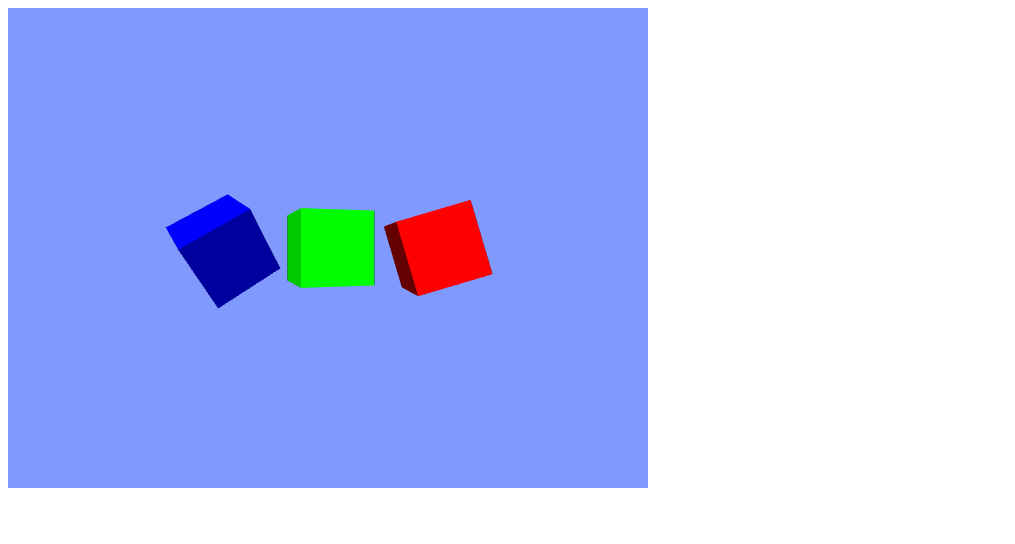
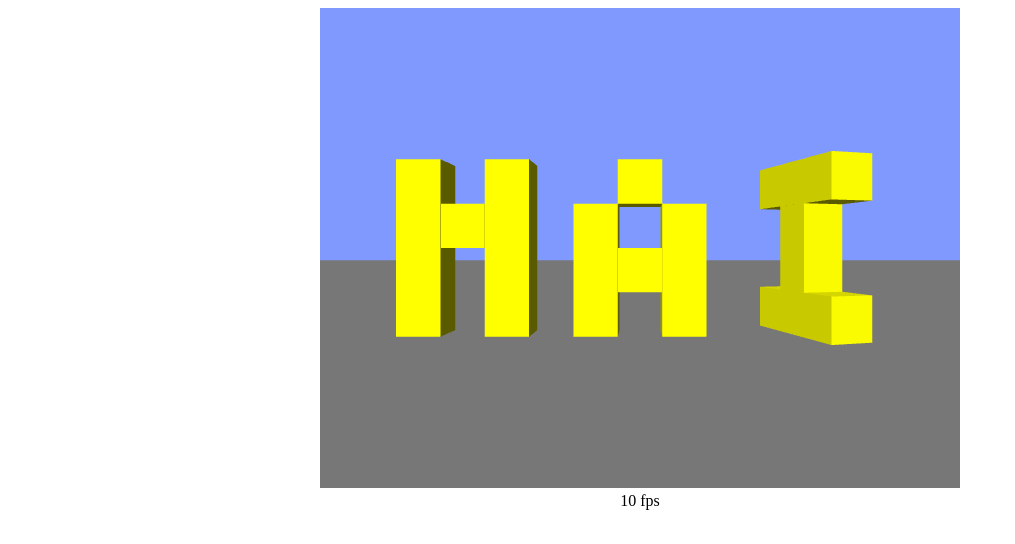
Before and after one commit to 0e4ef622/maybe-an-webgl-thing, a plain HTML site: page index.html in a window 1280 px wide. Shown: the whole page, without its empty margins (0-1015 px from the left). Drawn offline with Linux system fonts and the light colour scheme; animation ran at ten frames a second.

Commit message:
oops i waited too long before committing
an lot of changes happened. thats all you need to know

```diff
--- a/game.js
+++ b/game.js
@@ -1,21 +1,70 @@
+// TODO fullscreen
 var world = new World();
 
 (function() {
 
-    world.objects.push(new Cube(3, 0, 0, 255));
-    world.objects.push(new Cube(0, 0, 0, 0, 255));
-    world.objects.push(new Cube(-3, 0, 0, 0, 0, 255));
-    world.camera.pos.z = -10;
+    // H
+    world.objects.push(new Cube(-4, .5, 0, 230, 230, 0, 255));
+    world.objects.push(new Cube(-5, 0, 0, 230, 230, 0, 255, 1, 4, 1));
+    world.objects.push(new Cube(-3, 0, 0, 230, 230, 0, 255, 1, 4, 1));
+    // A
+    world.objects.push(new Cube(0, -.5, 0, 230, 230, 0, 255));
+    world.objects.push(new Cube(-1, -.5, 0, 230, 230, 0, 255, 1, 3, 1));
+    world.objects.push(new Cube(1, -.5, 0, 230, 230, 0, 255, 1, 3, 1));
+    world.objects.push(new Cube(0, 1.5, 0, 230, 230, 0, 255));
+    // I
+    world.objects.push(new Cube(4, 0, 0, 230, 230, 0, 255, 1, 2, 1));
+    world.objects.push(new Cube(4, 1.5, 0, 230, 230, 0, 255, 3, 1, 1));
+    world.objects.push(new Cube(4, -1.5, 0, 230, 230, 0, 255, 3, 1, 1));
+    // A
+    world.objects.push(new Cube(5, -.5, 26, 0, 150, 0, 255));
+    world.objects.push(new Cube(6, -.5, 26, 0, 150, 0, 255, 1, 3, 1));
+    world.objects.push(new Cube(4, -.5, 26, 0, 150, 0, 255, 1, 3, 1));
+    world.objects.push(new Cube(5, 1.5, 26, 0, 150, 0, 255));
+    // S
+    world.objects.push(new Cube(2, .5, 26, 0, 150, 0, 255));
+    world.objects.push(new Cube(1.5, 1.5, 26, 0, 150, 0, 255, 2, 1, 1));
+    world.objects.push(new Cube(1, -.5, 26, 0, 150, 0, 255));
+    world.objects.push(new Cube(1.5, -1.5, 26, 0, 150, 0, 255, 2, 1, 1));
+    // D
+    world.objects.push(new Cube(-1, 0, 26, 0, 150, 0, 255, 1, 4, 1));
+    world.objects.push(new Cube(-2, -1.5, 26, 0, 150, 0, 255));
+    world.objects.push(new Cube(-2, 1.5, 26, 0, 150, 0, 255));
+    world.objects.push(new Cube(-3, 0, 26, 0, 150, 0, 255, 1, 2, 1));
+    // F
+    world.objects.push(new Cube(-5, 0, 26, 0, 150, 0, 255, 1, 4, 1));
+    world.objects.push(new Cube(-6.5, 1.5, 26, 0, 150, 0, 255, 2, 1, 1));
+    world.objects.push(new Cube(-6, -.5, 26, 0, 150, 0, 255));
+    // teh graund
+    world.objects.push(new Cube(0, -3, 0, 128, 128, 128, 255, 200, 1, 200));
 
+    world.camera.pos.z = -13;
+
+    var pressedKeys = {};
     var pt = (new Date()).getTime();
     setInterval(function() {
         var t = (new Date()).getTime();
         var dt = t - pt;
         pt = t;
-        world.objects[0].rotate(0, 0, dt/1000);
-        world.objects[1].rotate(0, dt/1000, 0);
-        world.objects[2].rotate(Math.sqrt(1/3)*dt/1000, Math.sqrt(1/3)*dt/1000, Math.sqrt(1/3)*dt/1000);
+
+        world.objects[7].rotate(0, dt/1000, 0);
+        world.objects[8].rotate(0, dt/1000, 0);
+        world.objects[9].rotate(0, dt/1000, 0);
+
+        pressedKeys['U+0057'] && world.camera.move(0, 0, .1);
+        pressedKeys['U+0041'] && world.camera.move(.1, 0, 0);
+        pressedKeys['U+0053'] && world.camera.move(0, 0, -.1);
+        pressedKeys['U+0044'] && world.camera.move(-.1, 0, 0);
+        pressedKeys['U+0051'] && world.camera.move(0, .1, 0);
+        pressedKeys['U+0045'] && world.camera.move(0, -.1, 0);
     }, 10);
+
+    window.addEventListener("keydown", function(e) {
+        pressedKeys[e.key || e.keyIdentifier] = 1;
+    });
+    window.addEventListener("keyup", function(e) {
+        pressedKeys[e.key || e.keyIdentifier] = 0;
+    });
 
     window.addEventListener("load", function() {
         var cnv = document.getElementById("cnv");
@@ -54,13 +103,14 @@ var world = new World();
             else cnv.requestPointerLock();
         });
 
-        document.addEventListener("mousemove", function(e) {
+        window.addEventListener("mousemove", function(e) {
             if (document.pointerLockElement != cnv) return;
             yaw += e.movementX/300;
             pitch += e.movementY/300;
 
             world.camera.resetRotation().rotate(0, yaw, 0).rotate(pitch, 0, 0);
         });
+
     });
 
 })();
@@ -68,7 +118,7 @@ var world = new World();
 
 function World() {
     this.objects = [];
-    this.camera = new Generic();
+    this.camera = new Camera();
     this.lighting = {
         ambient: { // 0 to 255
             r: 100,
@@ -76,9 +126,9 @@ function World() {
             b: 100
         },
         lightDir: { // unit vector
-            x: .207514,
-            y: -.691714,
-            z: -.691714
+            x: .267261,
+            y: -.534522,
+            z: -.801784
         }
     };
 }
@@ -128,10 +178,7 @@ function Generic(x, y, z) {
 
         var r = mat3xmat3([ cy*cz, sx*sy*cz-cx*sz, cx*sy*cz+sx*sz,
                 cy*sz, sx*sy*sz+cx*cz, cx*sy*sz-sx*cz,
-                -sy,          sx*cy,          cx*cy ],
-                [ this.tmat[0], this.tmat[1], this.tmat[2],
-                this.tmat[4], this.tmat[5], this.tmat[6],
-                this.tmat[8], this.tmat[9], this.tmat[10] ]);
+                -sy,          sx*cy,          cx*cy ], mat4tomat3(this.tmat));
         this.tmat = [
                 r[0], r[1], r[2],  this.tmat[3],
                 r[3], r[4], r[5],  this.tmat[7],
@@ -150,39 +197,35 @@ function Generic(x, y, z) {
         ];
         return this;
     };
+    this.move = function(x, y, z) {
+        var r = this.tmat;
+        this.tmat = [
+            r[0], r[1], r[2], x*r[0]+y*r[1]+z*r[2]+r[3],
+            r[4], r[5], r[6], x*r[4]+y*r[5]+z*r[6]+r[7],
+            r[8], r[9], r[10], x*r[8]+y*r[9]+z*r[10]+r[11],
+            r[12], r[13], r[14], r[15]
+        ];
+        return this;
+    };
 }
 
-/*function Camera(x, y, z) { // camera needs its own special rotate function :P
+function Camera(x, y, z) { // camera needs its own special move function for some reason .-.
     Generic.call(this, x, y, z);
 
-    this.rotate = function(x, y, z) { // radians
-        var c = Math.cos,
-            s = Math.sin,
-            cx = c(x),
-            sx = s(x),
-            cy = c(y),
-            sy = s(y),
-            cz = c(z),
-            sz = s(z);
-
-        var r = mat3xmat3([ cy*cz, sx*sy*cz-cx*sz, cx*sy*cz+sx*sz,
-                cy*sz, sx*sy*sz+cx*cz, cx*sy*sz-sx*cz,
-                -sy,          sx*cy,          cx*cy ],
-                [ this.tmat[0], this.tmat[1], this.tmat[2],
-                this.tmat[4], this.tmat[5], this.tmat[6],
-                this.tmat[8], this.tmat[9], this.tmat[10] ]);
-        this.tmat = new Float32Array([                                                     // ┌            ┐┌            ┐
-                r[0], r[1], r[2],  r[0]*this.tmat[3]+r[1]*this.tmat[7]+r[2]*this.tmat[11], // │ the      0 ││ 1  0  0  x │
-                r[3], r[4], r[5],  r[3]*this.tmat[3]+r[4]*this.tmat[7]+r[5]*this.tmat[11], // │ rotation 0 ││ 0  1  0  y │
-                r[6], r[7], r[8],  r[6]*this.tmat[3]+r[7]*this.tmat[7]+r[8]*this.tmat[11], // │ matrix   0 ││ 0  0  1  z │
-                   0,    0,    0,             1                                            // │ 0  0  0  1 ││ 0  0  0  1 │
-        ]);                                                                                // └            ┘└            ┘
-
+    this.move = function(x, y, z) {
+        var m = this.tmat;
+        var r = mat3inverse(mat4tomat3(m));
+        this.tmat = [
+            r[0], r[3], r[6], x*r[0]+y*r[1]+z*r[2]+m[3],
+            r[1], r[4], r[7], x*r[3]+y*r[4]+z*r[5]+m[7],
+            r[2], r[5], r[8], x*r[6]+y*r[7]+z*r[8]+m[11],
+            m[12], m[13], m[14], m[15]
+        ];
         return this;
     };
-}*/
+}
 
-function Cube(x, y, z, r, g, b, a) {
+function Cube(x, y, z, r, g, b, a, sx, sy, sz) {
     x = typeof x == "undefined" ? 0 : x;
     y = typeof y == "undefined" ? 0 : y;
     z = typeof z == "undefined" ? 0 : z;
@@ -190,8 +233,15 @@ function Cube(x, y, z, r, g, b, a) {
     g = typeof g == "undefined" ? 0 : g;
     b = typeof b == "undefined" ? 0 : b;
     a = typeof a == "undefined" ? 255 : a;
+    sx = typeof sx == "undefined" ? 1 : sx;
+    sy = typeof sy == "undefined" ? 1 : sy;
+    sz = typeof sz == "undefined" ? 1 : sz;
 
     Generic.call(this, x, y, z);
+
+    this.tmat[0] = sx;
+    this.tmat[5] = sy;
+    this.tmat[10] = sz;
 
     this.color = {
         r: r,
@@ -236,6 +286,22 @@ function mat4transpose(m) {
     ];
 }
 
+function mat3transpose(m) {
+    return [
+        m[0], m[3], m[6],
+        m[1], m[4], m[7],
+        m[2], m[5], m[8]
+    ];
+}
+
+function mat4tomat3(m) {
+    return [
+        m[0], m[1], m[2],
+        m[4], m[5], m[6],
+        m[8], m[9], m[10]
+    ];
+}
+
 function mat3xmat3(a, b) {
     return [a[0]*b[0]+a[1]*b[3]+a[2]*b[6],a[0]*b[1]+a[1]*b[4]+a[2]*b[7],a[0]*b[2]+a[1]*b[5]+a[2]*b[8],a[3]*b[0]+a[4]*b[3]+a[5]*b[6],a[3]*b[1]+a[4]*b[4]+a[5]*b[7],a[3]*b[2]+a[4]*b[5]+a[5]*b[8],a[6]*b[0]+a[7]*b[3]+a[8]*b[6],a[6]*b[1]+a[7]*b[4]+a[8]*b[7],a[6]*b[2]+a[7]*b[5]+a[8]*b[8]];
 }
--- a/index.html
+++ b/index.html
@@ -4,9 +4,16 @@
 <meta charset="utf-8">
 <script src="game.js"></script>
 <script src="render.js"></script>
+<style>
+body {
+    text-align: center;
+}
+</style>
 </head>
 <body>
 <canvas id="cnv">Your browser does not support
 the HTML5 canvas.</canvas>
+<br/>
+<span id="fps"></span>
 </body>
 </html>
--- a/render.js
+++ b/render.js
@@ -3,35 +3,35 @@ window.addEventListener("load", function(){
     var cube = {};
     cube.vertices = new Float32Array([
             // front face    normal vector
-            1, -1, -1,       0,  0, -1,
-            1,  1, -1,       0,  0, -1,
-           -1,  1, -1,       0,  0, -1,
-           -1, -1, -1,       0,  0, -1,
+            .5, -.5, -.5,       0,  0, -1,
+            .5,  .5, -.5,       0,  0, -1,
+           -.5,  .5, -.5,       0,  0, -1,
+           -.5, -.5, -.5,       0,  0, -1,
             // back face
-           -1, -1,  1,       0,  0,  1,
-           -1,  1,  1,       0,  0,  1,
-            1,  1,  1,       0,  0,  1,
-            1, -1,  1,       0,  0,  1,
+           -.5, -.5,  .5,       0,  0,  1,
+           -.5,  .5,  .5,       0,  0,  1,
+            .5,  .5,  .5,       0,  0,  1,
+            .5, -.5,  .5,       0,  0,  1,
             // left face
-           -1, -1, -1,      -1,  0,  0,
-           -1,  1, -1,      -1,  0,  0,
-           -1,  1,  1,      -1,  0,  0,
-           -1, -1,  1,      -1,  0,  0,
+           -.5, -.5, -.5,      -1,  0,  0,
+           -.5,  .5, -.5,      -1,  0,  0,
+           -.5,  .5,  .5,      -1,  0,  0,
+           -.5, -.5,  .5,      -1,  0,  0,
             // right face
-            1, -1,  1,       1,  0,  0,
-            1,  1,  1,       1,  0,  0,
-            1,  1, -1,       1,  0,  0,
-            1, -1, -1,       1,  0,  0,
+            .5, -.5,  .5,       1,  0,  0,
+            .5,  .5,  .5,       1,  0,  0,
+            .5,  .5, -.5,       1,  0,  0,
+            .5, -.5, -.5,       1,  0,  0,
             // top face
-            1,  1, -1,       0,  1,  0,
-            1,  1,  1,       0,  1,  0,
-           -1,  1,  1,       0,  1,  0,
-           -1,  1, -1,       0,  1,  0,
+            .5,  .5, -.5,       0,  1,  0,
+            .5,  .5,  .5,       0,  1,  0,
+           -.5,  .5,  .5,       0,  1,  0,
+           -.5,  .5, -.5,       0,  1,  0,
             // bottom face
-            1, -1,  1,       0, -1,  0,
-            1, -1, -1,       0, -1,  0,
-           -1, -1, -1,       0, -1,  0,
-           -1, -1,  1,       0, -1,  0
+            .5, -.5,  .5,       0, -1,  0,
+            .5, -.5, -.5,       0, -1,  0,
+           -.5, -.5, -.5,       0, -1,  0,
+           -.5, -.5,  .5,       0, -1,  0
     ]);
     cube.indices = new Uint8Array([
              0,  1,  2, // front face
@@ -52,8 +52,8 @@ window.addEventListener("load", function(){
     var height = 480;
     var aspectRatio = width/height;
 
-    var fov = 85; // degrees
-    var minDepth = n = 2;
+    var fov = 60; // degrees
+    var minDepth = n = .1;
     var maxDepth = f = 500;
     var r = Math.tan(fov/180*Math.PI/2)*n;
     var t = r/aspectRatio;
@@ -73,18 +73,40 @@ window.addEventListener("load", function(){
         "uniform mat4 tmat;"+
         "uniform mat4 cmat;"+
         "uniform mat4 pmat;"+
+        "uniform mat3 nmat;"+
         "varying lowp vec3 lighting;"+
+        "varying mediump vec3 reflect_dir;"+
+        "varying mediump vec3 frag_pos;"+
 
         "void main() {"+
-        "gl_Position = pmat * cmat * tmat * vec4(pos, 1.0);"+
-        "lighting = ambient + vec3(max(dot(mat3(tmat)*norm, -light_dir), 0.0));"+
+            "gl_Position = pmat * cmat * tmat * vec4(pos, 1.0);"+
+            "vec3 normal = normalize(nmat * norm);"+
+            "vec3 diffuse = vec3(max(dot(normal, -light_dir), 0.0));"+
+            "lighting = ambient + diffuse;"+
+            "reflect_dir = reflect(light_dir, normal);"+
+            "frag_pos = vec3(tmat * vec4(pos, 1.0));"+
         "}";
     var fragSrc =
         "varying lowp vec3 lighting;"+
+        "varying mediump vec3 reflect_dir;"+
+        "varying mediump vec3 frag_pos;"+
         "uniform lowp vec4 color;"+
+        "uniform highp mat4 cmat;"+
+        "uniform mediump vec3 cam_pos;"+
+
+        "lowp float pow32(mediump float b) {"+
+            "mediump float acc = 1.0;"+
+            "for (int i = 0; i < 64; i++) {"+
+                "acc *= b;"+
+            "}"+
+            "return acc;"+
+        "}"+
 
         "void main() {"+
-        "gl_FragColor = vec4(lighting, 1) * color;"+
+            "mediump vec3 cam_dir = normalize(cam_pos - frag_pos);"+
+            "lowp float spec = pow32(max(dot(cam_dir, reflect_dir), 0.0));"+
+            "lowp vec3 specular = spec * vec3(.5, .5, .5);"+
+            "gl_FragColor = vec4(lighting + specular, 1) * color;"+
         "}";
 
     var cnv = document.getElementById("cnv");
@@ -98,7 +120,8 @@ window.addEventListener("load", function(){
     }
 
     gl.enable(gl.DEPTH_TEST);
-    //gl.enable(gl.CULL_FACE);
+    gl.enable(gl.CULL_FACE);
+    gl.frontFace(gl.CW);
     gl.clearColor(.5, .6, 1, 1);
 
     var prgm = compileShaders(gl, vtxSrc, fragSrc);
@@ -120,13 +143,16 @@ window.addEventListener("load", function(){
     gl.uniformMatrix4fv(gl.getUniformLocation(prgm, "pmat"), false, pmat);
 
     var tmatLoc = gl.getUniformLocation(prgm, "tmat"),
-    cmatLoc = gl.getUniformLocation(prgm, "cmat"),
-    colorLoc = gl.getUniformLocation(prgm, "color");
-    lightDirLoc = gl.getUniformLocation(prgm, "light_dir"),
-    ambientLoc = gl.getUniformLocation(prgm, "ambient");
+        nmatLoc = gl.getUniformLocation(prgm, "nmat"),
+        cmatLoc = gl.getUniformLocation(prgm, "cmat"),
+        colorLoc = gl.getUniformLocation(prgm, "color"),
+        lightDirLoc = gl.getUniformLocation(prgm, "light_dir"),
+        ambientLoc = gl.getUniformLocation(prgm, "ambient");
+        camPosLoc = gl.getUniformLocation(prgm, "cam_pos");
 
     window.requestAnimationFrame = (window.requestAnimationFrame || window.webkitRequestAnimationFrame || window.mozRequestAnimationFrame);
 
+    var frames = 0;
     function render() {
         gl.clear(gl.COLOR_BUFFER_BIT | gl.DEPTH_BUFFER_BIT);
 
@@ -139,19 +165,29 @@ window.addEventListener("load", function(){
                         t[12], t[13], t[14], t[15]                          //        │ i  j  k  l │    effec-    │ 0  0  1  l ││ i  j  k  0 │   instead of the world's center
                         ])));                                               //        │ m  n  o  p │    tively    │ 0  0  0  p ││ 0  0  0  1 │
                                                                             //        └            ┘    does      └            ┘└            ┘
+        gl.uniform3f(camPosLoc, -world.camera.pos.x, -world.camera.pos.y, -world.camera.pos.z);
         gl.uniform3f(lightDirLoc, world.lighting.lightDir.x, world.lighting.lightDir.y, world.lighting.lightDir.z);
         gl.uniform3f(ambientLoc, world.lighting.ambient.r/255, world.lighting.ambient.g/255, world.lighting.ambient.b/255);
 
         for (var i = 0; i < world.objects.length; i++) {
             var obj = world.objects[i];
 
+            var nmat = mat3inverse(mat4tomat3(obj.tmat)); // since webgl expects the matrix to be in column major order, we dont need to transpose
+            gl.uniformMatrix3fv(nmatLoc, false, new Float32Array(nmat));
             gl.uniformMatrix4fv(tmatLoc, false, new Float32Array(mat4transpose(obj.tmat)));
             gl.uniform4f(colorLoc, obj.color.r/255, obj.color.g/255, obj.color.b/255, obj.color.a/255);
 
             gl.drawElements(gl.TRIANGLES, cube.indices.length, gl.UNSIGNED_BYTE, 0);
         }
+        frames++;
         requestAnimationFrame(render);
     }
+
+    var fpsElem = document.getElementById("fps");
+    setInterval(function(){
+        fpsElem.innerHTML = frames + " fps";
+        frames = 0;
+    }, 1000);
     render();
 
     function compileShaders(gl, vtxSrc, fragSrc) {
```
